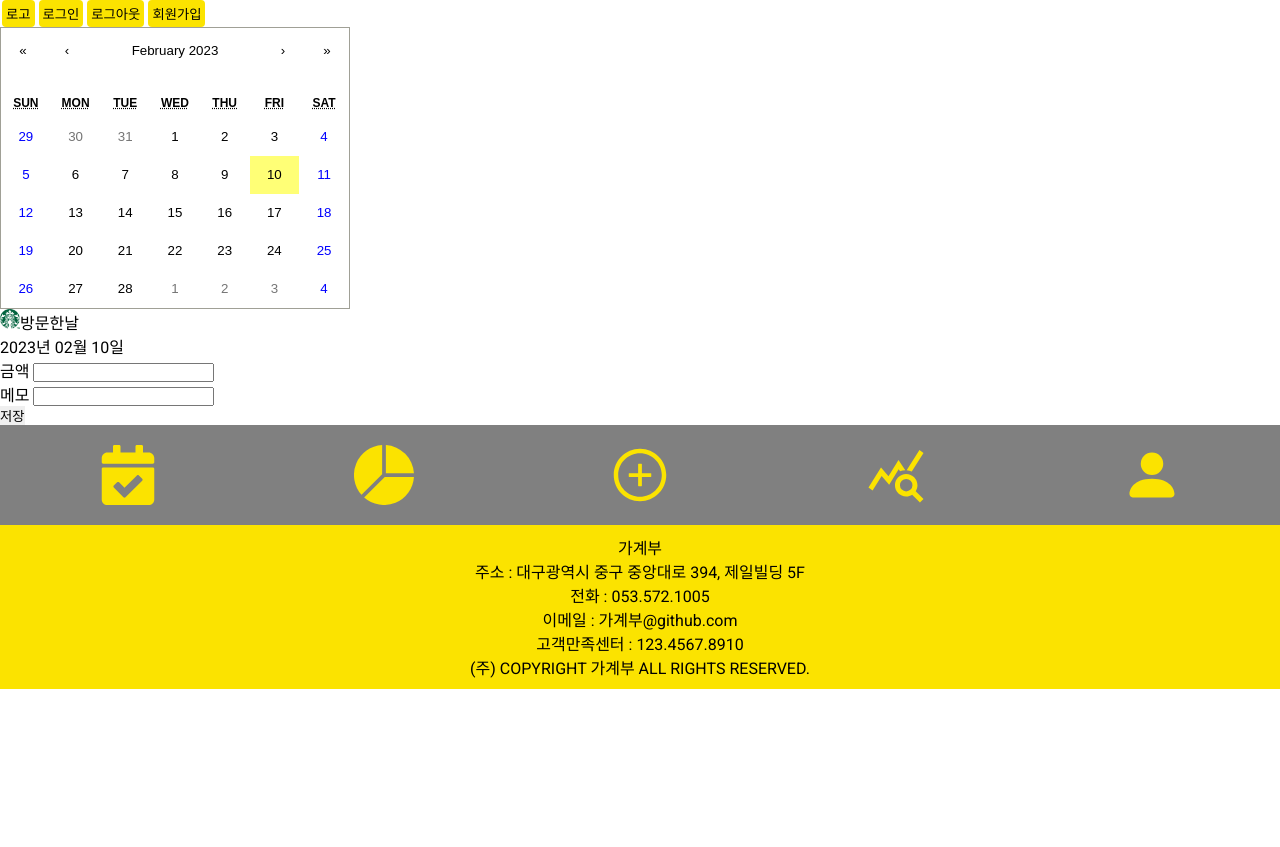
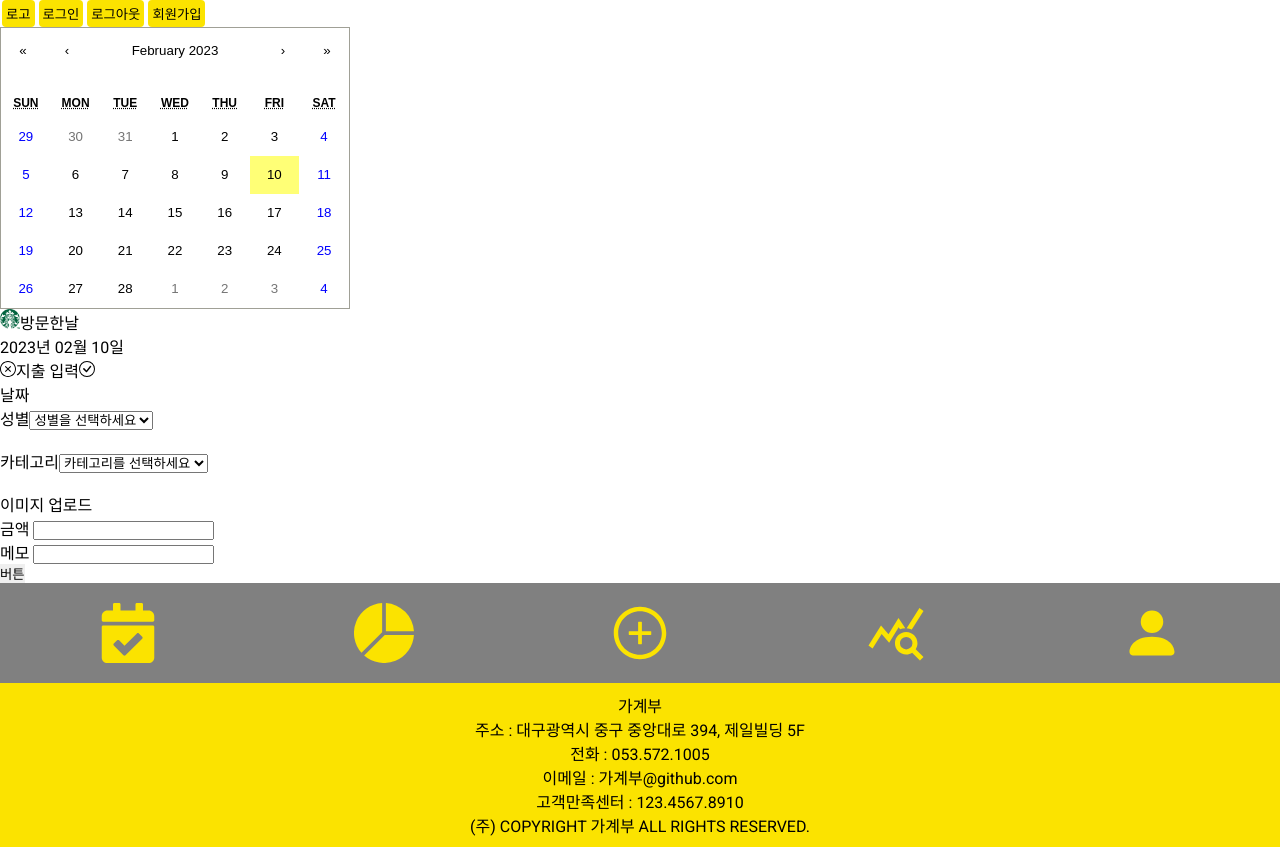
Before and after one commit to tmdgus95/accountbook, a React (Create React App) app: page /calendar in a window 1280 px wide. Before the commit the page ends 800 px from the top, so only its background shows below. Built offline with nearby package versions, Linux system fonts and the light colour scheme.

Commit message:
expendModal 항목 추가했습니다.

```diff
--- a/src/components/expendModal.jsx
+++ b/src/components/expendModal.jsx
@@ -2,6 +2,8 @@ import React from "react";
 import { useForm } from "react-hook-form";
 import { yupResolver } from "@hookform/resolvers/yup";
 import * as yup from "yup";
+import { SlClose } from "react-icons/sl";
+import { BsCheckCircle } from "react-icons/bs";
 
 const schema = yup
     .object({
@@ -11,6 +13,8 @@ const schema = yup
             .integer("정수를 입력하세요")
             .required("금액을 입력하세요"),
         memo: yup.string("문자를 입력하세요").required("메모를 입력하세요"),
+        gender: yup.string().required("성별을 선택하세요"),
+        category: yup.string().required("카테고리를 선택하세요"),
     })
     .required();
 
@@ -27,7 +31,36 @@ const ExpendModal = () => {
 
     return (
         <>
+            <div>
+                <SlClose />
+                <span>지출 입력</span>
+                <BsCheckCircle />
+            </div>
             <form onSubmit={handleSubmit(onSubmit)}>
+                <p>날짜</p>
+
+                <span>성별</span>
+                <select {...register("gender")}>
+                    <option value="">성별을 선택하세요</option>
+                    <option value="woman">여자</option>
+                    <option value="man">남자</option>
+                </select>
+                <p>{errors.gender && errors.gender.message}</p>
+
+                <br />
+
+                <span>카테고리</span>
+                <select {...register("category")}>
+                    <option value="">카테고리를 선택하세요</option>
+                    <option value="food">음식</option>
+                    <option value="cultural">문화생활</option>
+                </select>
+                <p>{errors.category && errors.category.message}</p>
+
+                <br />
+
+                <p>이미지 업로드</p>
+
                 <label>
                     금액 <input {...register("price")} />
                 </label>
@@ -37,8 +70,7 @@ const ExpendModal = () => {
                     메모 <input {...register("memo")} />
                 </label>
                 <p>{errors.memo?.message}</p>
-
-                <button>저장</button>
+                <button>버튼</button>
             </form>
         </>
     );
--- a/src/pages/MoneyCalendar.jsx
+++ b/src/pages/MoneyCalendar.jsx
@@ -36,7 +36,7 @@ const MoneyCalendar = () => {
                 // 달력에 출력될 html 작성
                 tileContent={({ date, view }) => {
                     let html = [];
-                    console.log(date);
+                    // console.log(date);
                     // date      : Tue Feb 28 2023 00:00:00 GMT+0900 (한국 표준시)
                     // item.date : "2023-02-07"
                     // 각각의 날짜 영역에 출력하고 싶은 내용을 작성한다.
```
Also changed, not shown: 1 other file (tests, documents, lock files or other folders).
